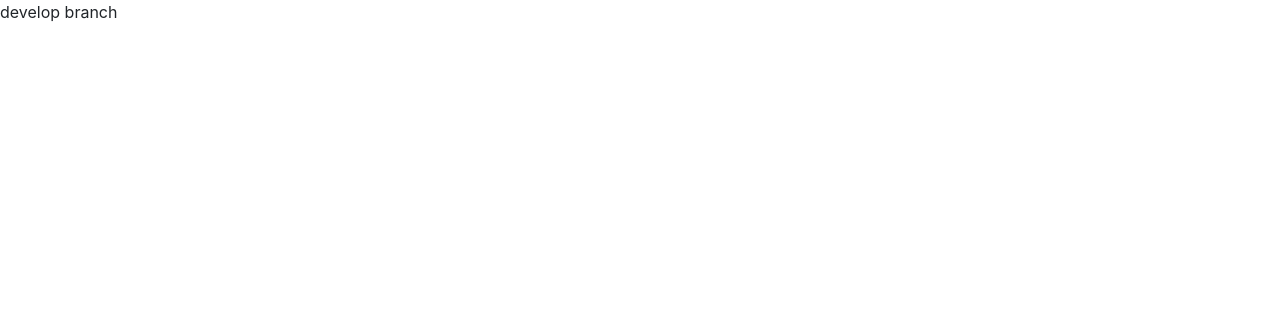
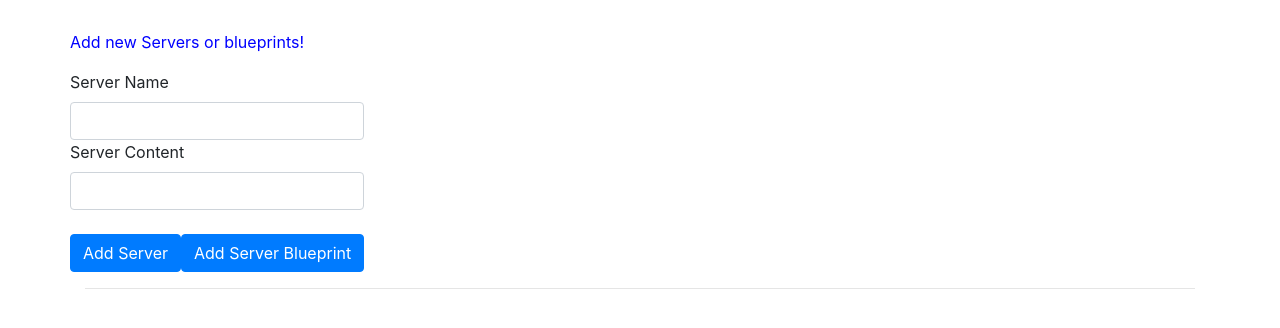
Before and after one commit to cyborg-nomade/angular-course, an Angular app: page / in a window 1280 px wide. Shown: the top 328 px of the page. Built offline with nearby package versions, Linux system fonts and the light colour scheme.

Commit message:
new setup for a new module

```diff
--- a/src/app/app.component.css
+++ b/src/app/app.component.css
@@ -0,0 +1,7 @@
+.container {
+  margin-top: 30px;
+}
+
+p {
+  color: blue;
+}
--- a/src/app/app.component.html
+++ b/src/app/app.component.html
@@ -1 +1,28 @@
-develop branch
+<div class="container">
+  <div class="row">
+    <div class="col-xs-12">
+      <p>Add new Servers or blueprints!</p>
+      <label>Server Name</label>
+      <input type="text" class="form-control" [(ngModel)]="newServerName">
+      <label>Server Content</label>
+      <input type="text" class="form-control" [(ngModel)]="newServerContent">
+      <br>
+      <button class="btn btn-primary" (click)="onAddServer()">Add Server</button>
+      <button class="btn btn-primary" (click)="onAddBlueprint()">Add Server Blueprint</button>
+    </div>
+  </div>
+  <hr>
+  <div class="row">
+    <div class="col-xs-12">
+      <div class="panel panel-default" *ngFor="let element of serverElements">
+        <div class="panel-heading">{{ element.name }}</div>
+        <div class="panel-body">
+          <p>
+            <strong *ngIf="element.type === 'server'" style="color: red">{{ element.content }}</strong>
+            <em *ngIf="element.type === 'blueprint'">{{ element.content }}</em>
+          </p>
+        </div>
+      </div>
+    </div>
+  </div>
+</div>
--- a/src/app/app.component.ts
+++ b/src/app/app.component.ts
@@ -5,4 +5,24 @@ import { Component } from '@angular/core';
   templateUrl: './app.component.html',
   styleUrls: ['./app.component.css']
 })
-export class AppComponent {}
+export class AppComponent {
+  serverElements = [];
+  newServerName = '';
+  newServerContent = '';
+
+  onAddServer() {
+    this.serverElements.push({
+      type: 'server',
+      name: this.newServerName,
+      content: this.newServerContent
+    });
+  }
+
+  onAddBlueprint() {
+    this.serverElements.push({
+      type: 'blueprint',
+      name: this.newServerName,
+      content: this.newServerContent
+    });
+  }
+}
--- a/src/app/app.module.ts
+++ b/src/app/app.module.ts
@@ -1,11 +1,12 @@
 import { BrowserModule } from '@angular/platform-browser';
 import { NgModule } from '@angular/core';
+import { FormsModule } from '@angular/forms';
 
 import { AppComponent } from './app.component';
 
 @NgModule({
   declarations: [AppComponent],
-  imports: [BrowserModule],
+  imports: [BrowserModule, FormsModule],
   providers: [],
   bootstrap: [AppComponent]
 })
```
